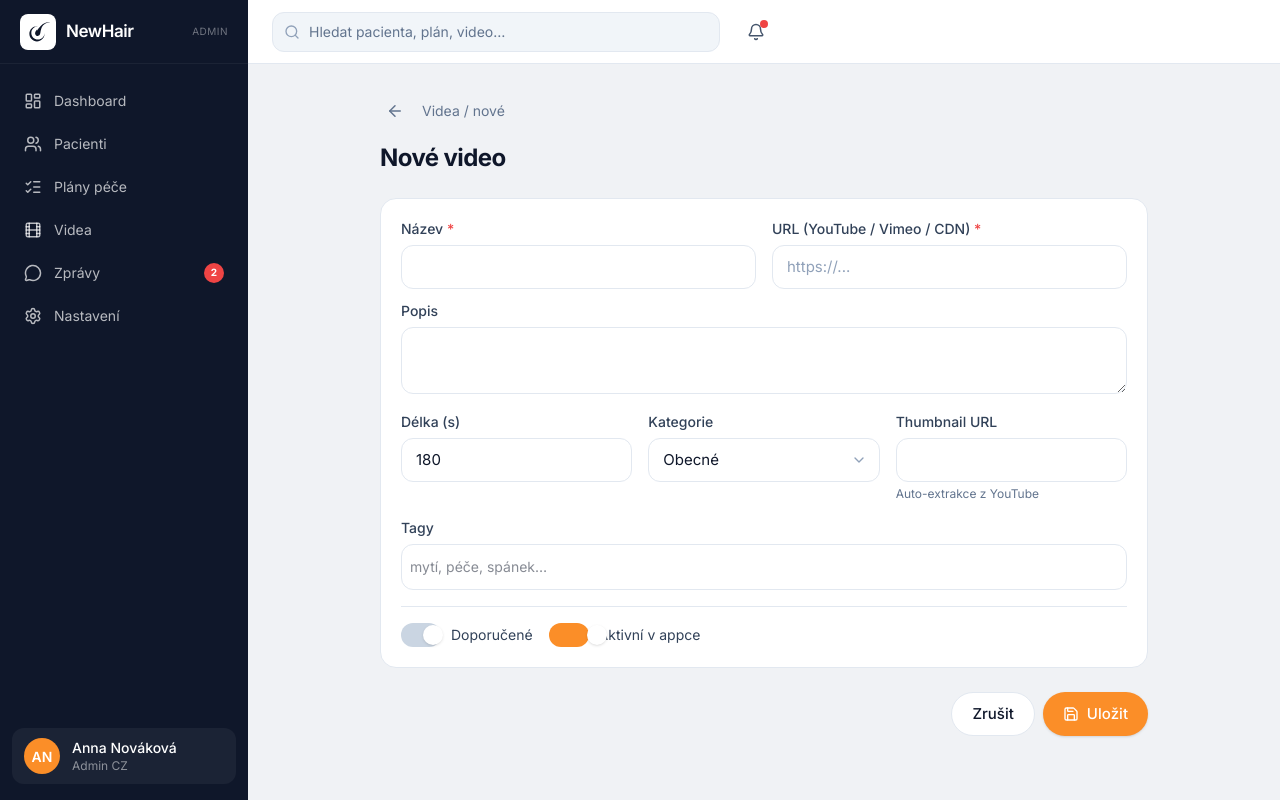
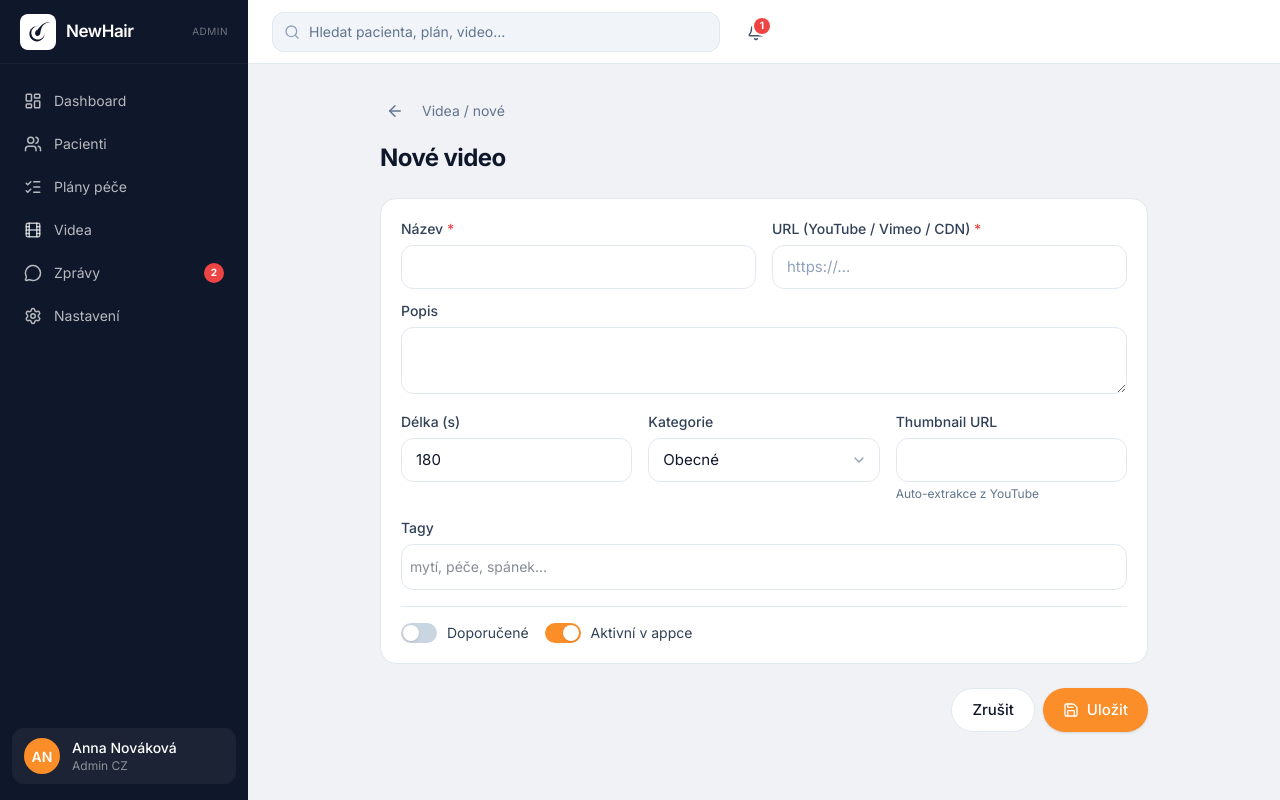
Before and after one commit to grevo-cz/newhair-admin, a Vue app: page /videos/new in a window 1280 px wide. Built offline with nearby package versions, Linux system fonts and the light colour scheme.

Commit message:
Fix ToggleSwitch rendering + add Topbar notifications dropdown

```diff
--- a/src/components/layout/AppTopbar.vue
+++ b/src/components/layout/AppTopbar.vue
@@ -1,5 +1,131 @@
 <script setup lang="ts">
-import { Search, Bell } from 'lucide-vue-next';
+import { computed, ref, onMounted, onBeforeUnmount } from 'vue';
+import { useRouter } from 'vue-router';
+import { useMessagesStore } from '@/stores/messagesStore';
+import { usePatientsStore } from '@/stores/patientsStore';
+import { usePhotosStore } from '@/stores/photosStore';
+import { patientDays } from '@/composables/useDayMath';
+import { Search, Bell, MessageCircle, Camera, CalendarCheck, Check } from 'lucide-vue-next';
+
+const router = useRouter();
+const messages = useMessagesStore();
+const patients = usePatientsStore();
+const photos = usePhotosStore();
+
+const open = ref(false);
+const wrapper = ref<HTMLElement | null>(null);
+
+const today = new Date();
+
+function formatTime(iso: string): string {
+  const d = new Date(iso);
+  const diffMs = Date.now() - d.getTime();
+  const diffHrs = Math.round(diffMs / (1000 * 60 * 60));
+  if (diffHrs < 1) return 'před chvílí';
+  if (diffHrs < 24) return `před ${diffHrs} h`;
+  const diffDays = Math.round(diffHrs / 24);
+  if (diffDays === 1) return 'včera';
+  if (diffDays < 7) return `před ${diffDays} dny`;
+  return d.toLocaleDateString('cs-CZ', { day: 'numeric', month: 'short' });
+}
+
+interface Notif {
+  id: string;
+  type: 'message' | 'photo' | 'surgery';
+  title: string;
+  text: string;
+  time: string;
+  to: string;
+  unread: boolean;
+}
+
+const items = computed<Notif[]>(() => {
+  const out: Notif[] = [];
+
+  // Unread patient messages
+  for (const t of messages.threadList) {
+    const unread = t.messages.filter((m) => !m.read && m.sender === 'patient');
+    if (unread.length === 0) continue;
+    const latest = unread[unread.length - 1];
+    const p = patients.byId(t.patientId);
+    if (!p) continue;
+    out.push({
+      id: `msg-${latest.id}`,
+      type: 'message',
+      title: `${p.firstName} ${p.lastName} napsal${p.firstName.endsWith('a') ? 'a' : ''}`,
+      text: latest.text,
+      time: formatTime(latest.timestamp),
+      to: `/messages/${p.id}`,
+      unread: true,
+    });
+  }
+
+  // Recent photos (last 24h)
+  const cutoff = Date.now() - 24 * 60 * 60 * 1000;
+  for (const ph of photos.list) {
+    if (new Date(ph.createdAt).getTime() < cutoff) continue;
+    const p = patients.byId(ph.patientId);
+    if (!p) continue;
+    out.push({
+      id: `photo-${ph.id}`,
+      type: 'photo',
+      title: 'Nová fotka od pacienta',
+      text: `${p.firstName} ${p.lastName} — ${ph.challengeLabel}`,
+      time: formatTime(ph.createdAt),
+      to: `/patients/${p.id}`,
+      unread: ph.marketingConsent === 'pending',
+    });
+  }
+
+  // Upcoming surgeries (next 3 days)
+  for (const p of patients.active) {
+    const d = patientDays(p, today);
+    if (d.fromSurgery < 0 && d.fromSurgery >= -3) {
+      out.push({
+        id: `surgery-${p.id}`,
+        type: 'surgery',
+        title: 'Nadcházející zákrok',
+        text: `${p.firstName} ${p.lastName} — za ${Math.abs(d.fromSurgery)} ${Math.abs(d.fromSurgery) === 1 ? 'den' : 'dny'}`,
+        time: '',
+        to: `/patients/${p.id}`,
+        unread: false,
+      });
+    }
+  }
+
+  return out.slice(0, 12);
+});
+
+const unreadCount = computed(() => items.value.filter((i) => i.unread).length);
+
+function onItemClick(item: Notif) {
+  open.value = false;
+  router.push(item.to);
+}
+
+function onClickOutside(e: MouseEvent) {
+  if (!wrapper.value) return;
+  if (!wrapper.value.contains(e.target as Node)) open.value = false;
+}
+
+onMounted(() => document.addEventListener('mousedown', onClickOutside));
+onBeforeUnmount(() => document.removeEventListener('mousedown', onClickOutside));
+
+const iconFor: Record<Notif['type'], unknown> = {
+  message: MessageCircle,
+  photo: Camera,
+  surgery: CalendarCheck,
+};
+
+const toneFor: Record<Notif['type'], string> = {
+  message: 'bg-brand-orange/15 text-brand-orange',
+  photo: 'bg-[#EDE9FE] text-[#6D28D9]',
+  surgery: 'bg-[#FFFBEB] text-brand-amber',
+};
+
+function markAllRead() {
+  for (const t of messages.threadList) messages.markRead(t.patientId);
+}
 </script>
 
 <template>
@@ -12,11 +138,82 @@ import { Search, Bell } from 'lucide-vue-next';
         class="w-full h-10 pl-9 pr-3 bg-slate-100 border border-border-subtle rounded-xl text-sm text-brand-dark placeholder:text-slate-500 outline-none focus:border-brand-orange focus:bg-white focus:ring-2 focus:ring-brand-orange/15"
       />
     </div>
-    <div class="flex items-center gap-2 ml-4">
-      <button class="w-10 h-10 rounded-xl hover:bg-slate-100 flex items-center justify-center relative text-slate-600">
+
+    <div ref="wrapper" class="flex items-center gap-2 ml-4 relative">
+      <button
+        :class="[
+          'w-10 h-10 rounded-xl flex items-center justify-center relative transition-colors',
+          open ? 'bg-slate-100 text-brand-dark' : 'hover:bg-slate-100 text-slate-600',
+        ]"
+        @click="open = !open"
+      >
         <Bell :size="18" />
-        <span class="absolute top-2 right-2 w-2 h-2 bg-brand-red rounded-full" />
+        <span
+          v-if="unreadCount > 0"
+          class="absolute top-1.5 right-1.5 min-w-[16px] h-4 px-1 inline-flex items-center justify-center text-[10px] font-bold text-white bg-brand-red rounded-full ring-2 ring-white"
+        >{{ unreadCount }}</span>
       </button>
+
+      <transition
+        enter-active-class="transition duration-150 ease-out"
+        enter-from-class="translate-y-1 opacity-0"
+        enter-to-class="translate-y-0 opacity-100"
+        leave-active-class="transition duration-100 ease-in"
+        leave-from-class="translate-y-0 opacity-100"
+        leave-to-class="translate-y-1 opacity-0"
+      >
+        <div
+          v-if="open"
+          class="absolute right-0 top-12 w-[380px] bg-white border border-border-subtle rounded-2xl shadow-2xl overflow-hidden z-50"
+        >
+          <header class="flex items-center justify-between px-4 py-3 border-b border-border-subtle">
+            <div>
+              <h3 class="text-sm font-semibold text-brand-dark">Notifikace</h3>
+              <p class="text-xs text-slate-500">{{ unreadCount }} nepřečtených · {{ items.length }} celkem</p>
+            </div>
+            <button
+              v-if="unreadCount > 0"
+              class="text-xs text-brand-orange hover:underline inline-flex items-center gap-1"
+              @click="markAllRead"
+            >
+              <Check :size="12" /> Označit vše
+            </button>
+          </header>
+
+          <ul v-if="items.length > 0" class="max-h-[420px] overflow-auto divide-y divide-border-subtle">
+            <li
+              v-for="n in items"
+              :key="n.id"
+              class="px-4 py-3 hover:bg-slate-50 cursor-pointer flex items-start gap-3"
+              :class="n.unread && 'bg-brand-orange/5'"
+              @click="onItemClick(n)"
+            >
+              <span :class="['w-9 h-9 rounded-lg flex items-center justify-center shrink-0', toneFor[n.type]]">
+                <component :is="iconFor[n.type]" :size="16" />
+              </span>
+              <div class="flex-1 min-w-0">
+                <p class="text-sm font-medium text-brand-dark truncate">{{ n.title }}</p>
+                <p class="text-xs text-slate-500 line-clamp-2 mt-0.5">{{ n.text }}</p>
+                <p v-if="n.time" class="text-[11px] text-slate-400 mt-1">{{ n.time }}</p>
+              </div>
+              <span v-if="n.unread" class="w-2 h-2 rounded-full bg-brand-orange shrink-0 mt-2" />
+            </li>
+          </ul>
+          <div v-else class="px-4 py-10 text-center">
+            <Bell :size="28" class="mx-auto text-slate-300 mb-2" />
+            <p class="text-sm text-slate-500">Žádné nové notifikace</p>
+          </div>
+
+          <footer class="px-4 py-2.5 border-t border-border-subtle bg-slate-50">
+            <button
+              class="w-full text-xs text-brand-orange hover:underline text-center"
+              @click="open = false; router.push('/messages')"
+            >
+              Zobrazit všechny zprávy →
+            </button>
+          </footer>
+        </div>
+      </transition>
     </div>
   </header>
 </template>
--- a/src/components/shared/ToggleSwitch.vue
+++ b/src/components/shared/ToggleSwitch.vue
@@ -1,26 +1,32 @@
 <script setup lang="ts">
-defineProps<{ modelValue: boolean; label?: string; disabled?: boolean }>();
+const props = defineProps<{ modelValue: boolean; label?: string; disabled?: boolean }>();
 defineEmits<{ (e: 'update:modelValue', v: boolean): void }>();
 </script>
 
 <template>
-  <label class="inline-flex items-center gap-2.5 cursor-pointer select-none" :class="disabled && 'opacity-50 cursor-not-allowed'">
+  <label
+    class="inline-flex items-center gap-2.5 select-none"
+    :class="disabled ? 'opacity-50 cursor-not-allowed' : 'cursor-pointer'"
+  >
     <button
       type="button"
       role="switch"
       :aria-checked="modelValue"
       :disabled="disabled"
-      :class="[
-        'relative w-10 h-6 rounded-full transition-colors shrink-0',
-        modelValue ? 'bg-brand-orange' : 'bg-slate-300',
-      ]"
+      class="relative rounded-full transition-colors shrink-0 focus:outline-none focus-visible:ring-2 focus-visible:ring-brand-orange/40"
+      :class="modelValue ? 'bg-brand-orange' : 'bg-slate-300'"
+      :style="{ width: '36px', height: '20px' }"
       @click="!disabled && $emit('update:modelValue', !modelValue)"
     >
       <span
-        :class="[
-          'absolute top-0.5 h-5 w-5 rounded-full bg-white shadow transition-transform',
-          modelValue ? 'translate-x-[18px]' : 'translate-x-0.5',
-        ]"
+        class="absolute block bg-white rounded-full shadow transition-transform"
+        :style="{
+          width: '16px',
+          height: '16px',
+          top: '2px',
+          left: '2px',
+          transform: modelValue ? 'translateX(16px)' : 'translateX(0)',
+        }"
       />
     </button>
     <span v-if="label" class="text-sm text-slate-700">{{ label }}</span>
```
